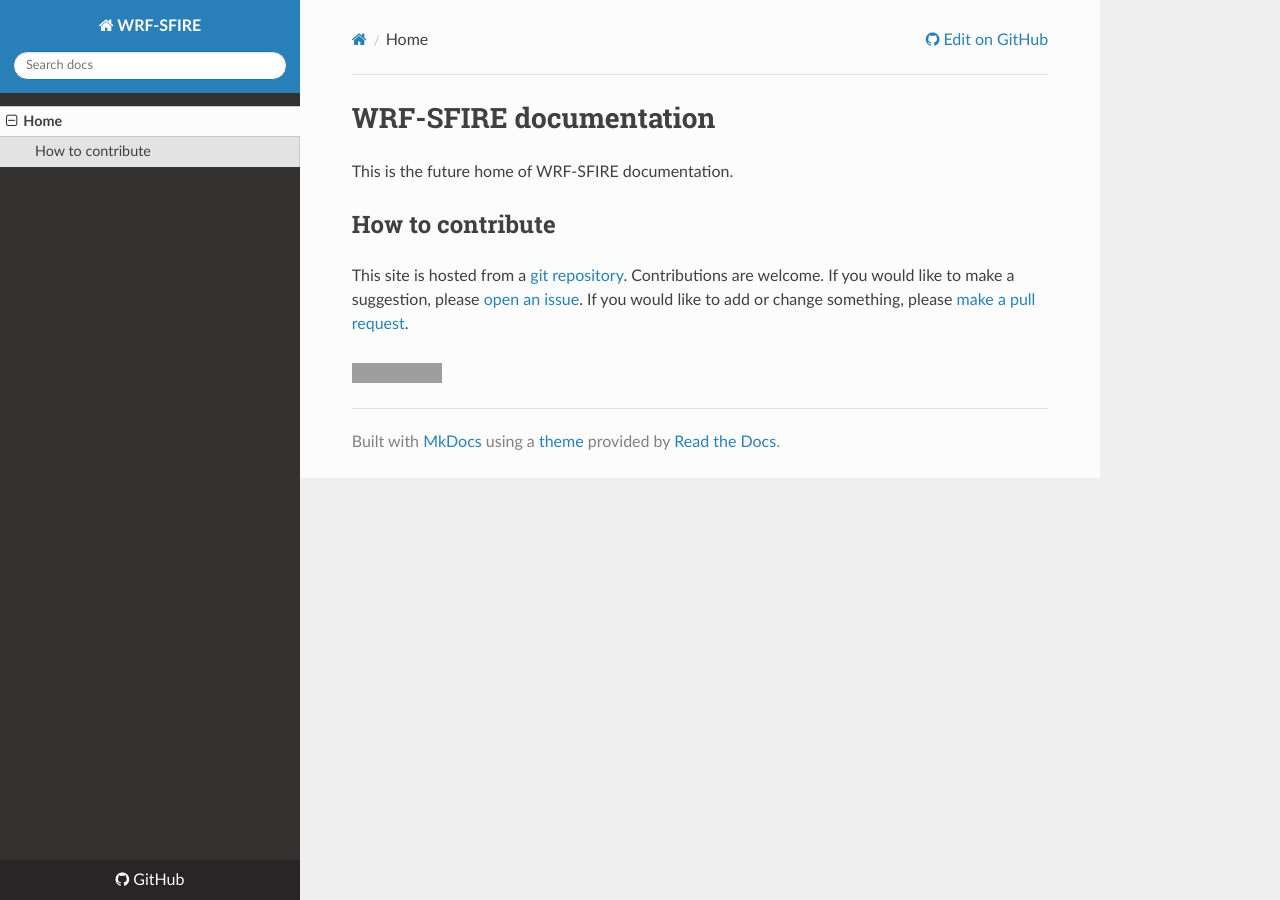
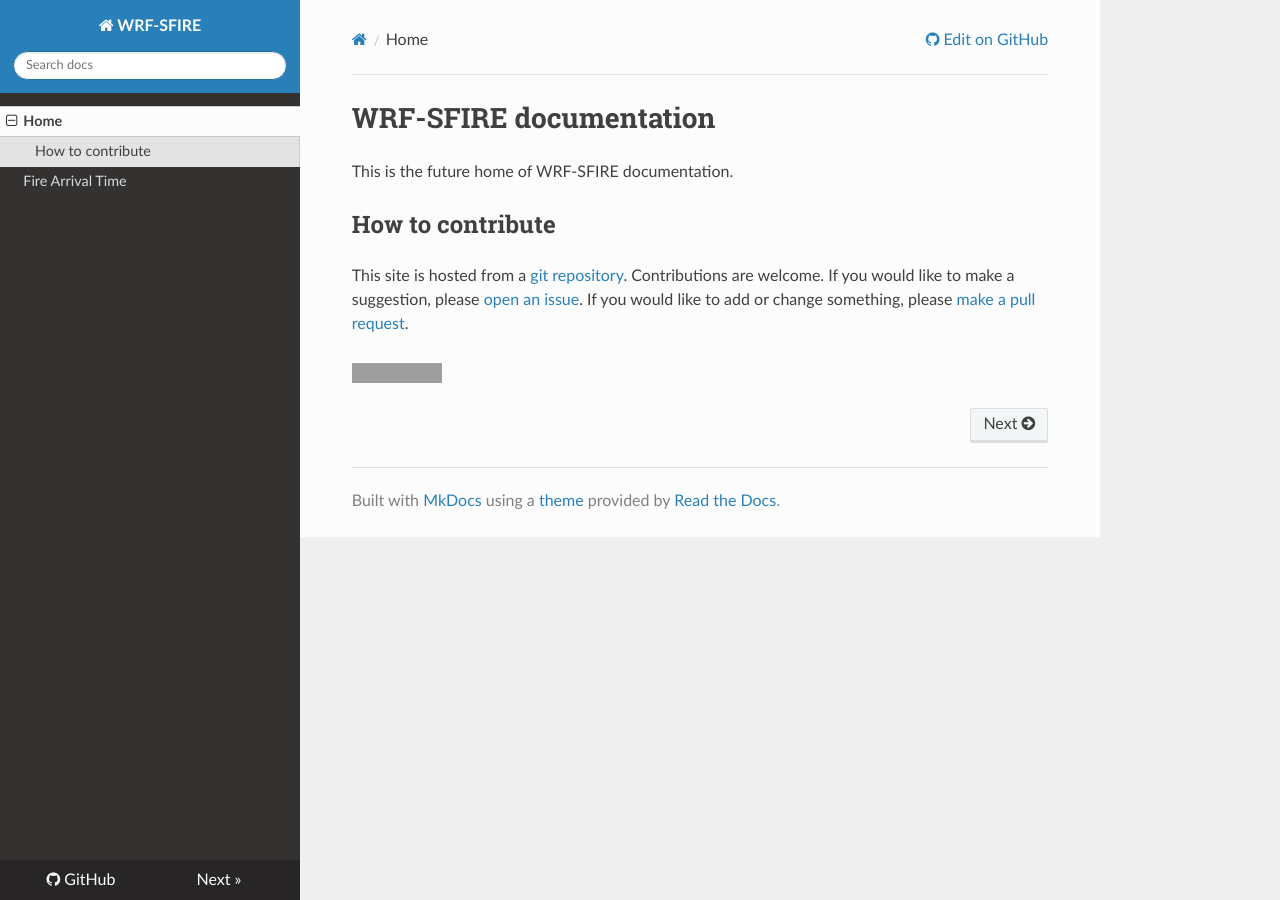
Before and after one commit to openwfm/wrf-sfire-docs, an MkDocs documentation site: the page built from docs/index.md, in a window 1280 px wide. Built offline with MkDocs 1.6.1, drawn with Linux system fonts in a browser that asks for light colours; nearby versions of some CDN libraries; grey boxes are pictures that could not be loaded.

Commit message:
Update mkdocs.yml
adding fire_arrival_time.md

```diff
--- a/mkdocs.yml
+++ b/mkdocs.yml
@@ -22,3 +22,4 @@ markdown_extensions:
   - admonition
 nav:
     - Home: index.md
+    - Fire Arrival Time: fire_arrival_time.md
```
